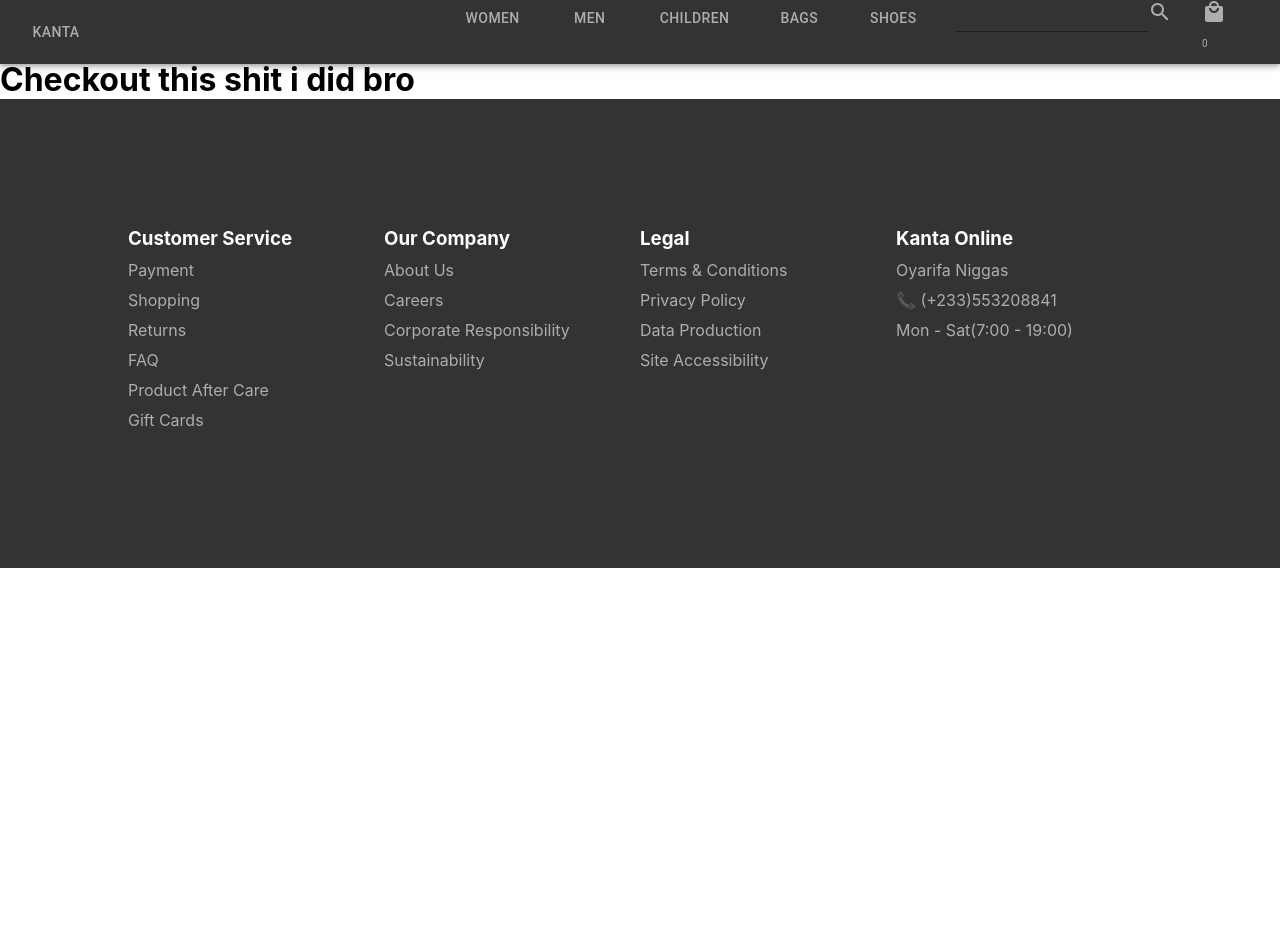
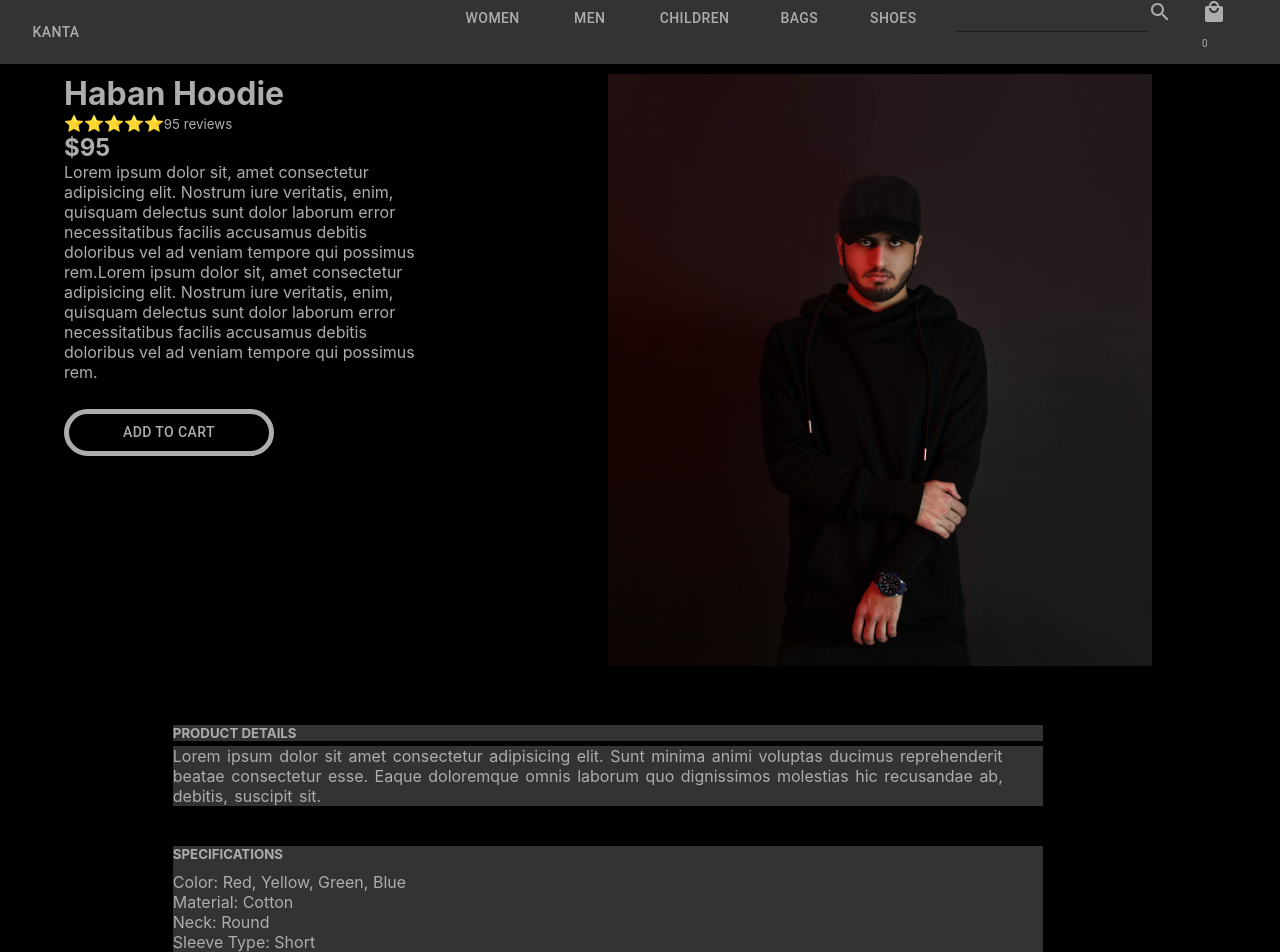
Before and after one commit to 1nusah/kanta-online, a React (Create React App) app: page /productcheckout in a window 1280 px wide. Shown: the top 952 px of the page. Before the commit the page ends 800 px from the top, so only its background shows below. Built offline with nearby package versions, Linux system fonts and the light colour scheme.

Commit message:
product checkout page done

```diff
--- a/src/App.js
+++ b/src/App.js
@@ -38,10 +38,12 @@ function App() {
 					<h1>children</h1>
 				</Route>
 				<Route path="/checkout">
+					<Header />
 					<h1>Checkout</h1>
 					<Checkout />
 				</Route>
 				<Route path="/cart">
+					<Header />
 					<Cart />
 					<Footer />
 				</Route>
--- a/src/components/productCheckout/ProductCheckOut.css
+++ b/src/components/productCheckout/ProductCheckOut.css
@@ -0,0 +1,20 @@
+.productcheckout {
+	background-color: black;
+	color: #adadad;
+	padding: 5% 10% 10% 5%;
+}
+.productcheckout_details__ {
+	padding-right: 5%;
+}
+.productcheckout_description {
+	width: 70%;
+}
+.productcheckout_button {
+	/* background-color: inherit; */
+	border: 5px solid #adadad;
+	color: #adadad;
+	border-radius: 30px;
+	width: 200px;
+	text-align: center;
+	margin-top: 5%;
+}
--- a/src/components/productCheckout/ProductCheckout.js
+++ b/src/components/productCheckout/ProductCheckout.js
@@ -1,10 +1,73 @@
 import React from 'react';
-import './ProductCheckOut.css'
+import { Grid, Button } from '@material-ui/core';
+import AL from '../../assets/images/alireza-esmaeeli-BGSZ1t80rpM-unsplash.jpg';
+import './ProductCheckOut.css';
 const ProductCheckOut = () => {
 	return (
-		<div style={{ paddingTop: '50px' }}>
-			<h1>Checkout this shit i did bro</h1>
-		</div>
+		<Grid container className="productcheckout">
+			<Grid item xs={12} sm={12} md={6} lg={6}>
+				<div className="productcheckout_details__">
+					<h1>Haban Hoodie</h1>
+					<div className="productcheckout_ratings">
+						<span role="img" aria-label="rating">
+							⭐⭐⭐⭐⭐
+						</span>
+						<small>95 reviews</small>
+					</div>
+					<div className="productcheckout_price">
+						<h2>$95</h2>
+					</div>
+					<div className="productcheckout_description">
+						<p>
+							Lorem ipsum dolor sit, amet consectetur adipisicing elit. Nostrum
+							iure veritatis, enim, quisquam delectus sunt dolor laborum error
+							necessitatibus facilis accusamus debitis doloribus vel ad veniam
+							tempore qui possimus rem.Lorem ipsum dolor sit, amet consectetur
+							adipisicing elit. Nostrum iure veritatis, enim, quisquam delectus
+							sunt dolor laborum error necessitatibus facilis accusamus debitis
+							doloribus vel ad veniam tempore qui possimus rem.
+						</p>
+					</div>
+				</div>
+				<Grid item xs={12} sm={12} md={12} lg={12}>
+					<div className="productcheckout_button">
+						<Button style={{ color: '#adadad' }}>Add to Cart</Button>
+					</div>
+				</Grid>
+			</Grid>
+			<Grid item xs={12} sm={12} md={6} lg={6}>
+				<img src={AL} alt="product " width="100%" height="auto" />
+			</Grid>
+			<Grid container justify="center" alignItems="center">
+				<Grid style={{ padding: '5% 10% 10px 10%', marginBottom: '10%' }}>
+					<div style={{ backgroundColor: '#333', marginBottom: '5px' }}>
+						<h5>PRODUCT DETAILS</h5>
+					</div>
+					<div style={{ backgroundColor: '#333' }}>
+						<p style={{ wordSpacing: 2 }}>
+							Lorem ipsum dolor sit amet consectetur adipisicing elit. Sunt
+							minima animi voluptas ducimus reprehenderit beatae consectetur
+							esse. Eaque doloremque omnis laborum quo dignissimos molestias hic
+							recusandae ab, debitis, suscipit sit.
+						</p>
+					</div>
+					<div style={{ backgroundColor: '#333', marginTop: '40px' }}>
+						<h5
+							style={{
+								marginBottom: '10px',
+							}}
+						>
+							SPECIFICATIONS
+						</h5>
+						<p>Color: Red, Yellow, Green, Blue</p>
+						<p>Material: Cotton</p>
+						<p>Neck: Round</p>
+						<p>Sleeve Type: Short</p>
+						<p>Closure: Slip on</p>
+					</div>
+				</Grid>
+			</Grid>
+		</Grid>
 	);
 };
 
```
Also changed, not shown: src/assets/images/alireza-esmaeeli-BGSZ1t80rpM-unsplash.jpg (added), 1 other file (tests, documents, lock files or other folders).
